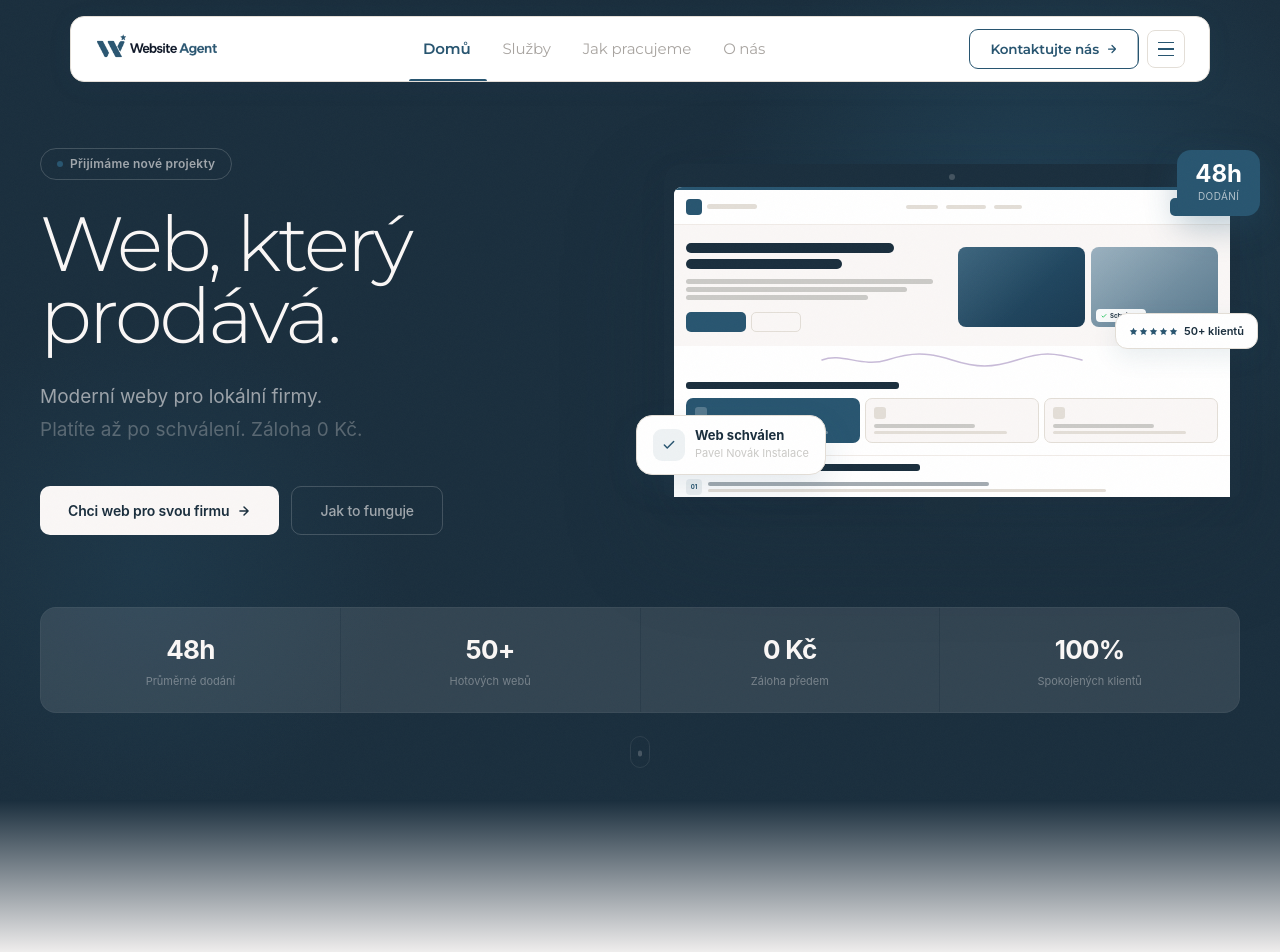
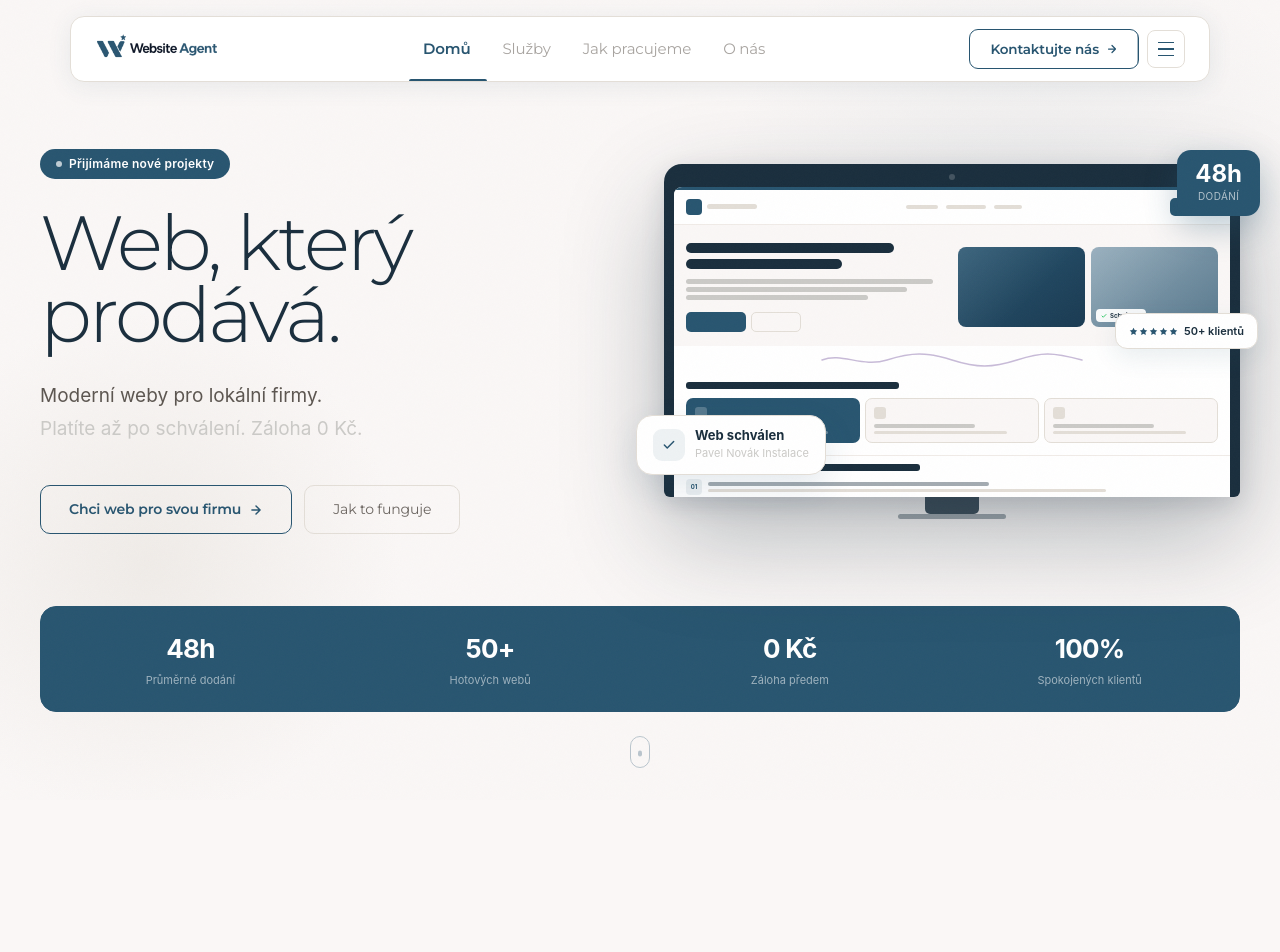
Before and after one commit to maxcz323/WebsiteAgent, a Next.js app: page / in a window 1280 px wide. Shown: the top 952 px of the page. Built offline with nearby package versions, Linux system fonts and the light colour scheme.

Commit message:
Revert "feat: v3.97 - homepage redesign dark hero + utlumene barvy v sekcich"
This reverts commit dfbaaef74d50d192c5d9f9d5e1c8f59cbd17d975.

```diff
--- a/app/(marketing)/page.tsx
+++ b/app/(marketing)/page.tsx
@@ -12,8 +12,9 @@ const ACCENT = '#285570';
 const CARD: React.CSSProperties = {
   background: '#ffffff',
   border: '1px solid #e3ded7',
+  borderTop: '3px solid #285570',
   borderRadius: '18px', padding: '28px',
-  boxShadow: '0 2px 16px rgba(40,85,112,0.05)',
+  boxShadow: '0 4px 24px rgba(40,85,112,0.08)',
 };
 
 const MOBILE_RESET = `
@@ -249,12 +250,14 @@ const STATS = [
 
 function Hero() {
   return (
-    <section style={{ background: '#1a2e3d', minHeight: '100vh', display: 'flex', flexDirection: 'column', justifyContent: 'center', overflow: 'hidden', position: 'relative' }}>
-      <div aria-hidden style={{ position: 'absolute', top: '-15%', right: '-8%', width: '700px', height: '700px', borderRadius: '50%', background: 'radial-gradient(circle, rgba(40,85,112,0.45) 0%, transparent 65%)', pointerEvents: 'none' }} />
-      <div aria-hidden style={{ position: 'absolute', bottom: '-5%', left: '-10%', width: '550px', height: '550px', borderRadius: '50%', background: 'radial-gradient(circle, rgba(40,85,112,0.22) 0%, transparent 65%)', pointerEvents: 'none' }} />
+    <section style={{ background: BG, minHeight: '100vh', display: 'flex', flexDirection: 'column', justifyContent: 'center', overflow: 'hidden', position: 'relative' }}>
+      {/* Background blobs */}
+      <div aria-hidden style={{ position: 'absolute', top: '-15%', right: '-8%', width: '700px', height: '700px', borderRadius: '50%', background: 'radial-gradient(circle, rgba(40,85,112,0.06) 0%, transparent 65%)', pointerEvents: 'none' }} />
+      <div aria-hidden style={{ position: 'absolute', bottom: '-5%', left: '-10%', width: '550px', height: '550px', borderRadius: '50%', background: 'radial-gradient(circle, rgba(227,222,215,0.45) 0%, transparent 65%)', pointerEvents: 'none' }} />
 
       <div className="relative z-10 w-full max-w-7xl mx-auto px-5 sm:px-10" style={{ paddingTop: '120px', paddingBottom: '60px' }}>
 
+        {/* ── 2-column grid ── */}
         <div className="grid grid-cols-1 lg:grid-cols-2 gap-12 items-center" style={{ marginBottom: '72px' }}>
 
           {/* Left: text */}
@@ -262,16 +265,16 @@ function Hero() {
             <motion.div
               initial={{ opacity: 0, y: 10 }} animate={{ opacity: 1, y: 0 }}
               transition={{ duration: 0.5, delay: 0.05 }}
-              style={{ display: 'inline-flex', alignItems: 'center', gap: '7px', border: '1px solid rgba(250,247,246,0.18)', borderRadius: '20px', padding: '6px 16px', marginBottom: '28px' }}
+              style={{ display: 'inline-flex', alignItems: 'center', gap: '7px', background: ACCENT, borderRadius: '20px', padding: '6px 16px', marginBottom: '28px' }}
             >
-              <div style={{ width: '6px', height: '6px', borderRadius: '50%', background: ACCENT }} />
-              <span style={{ fontSize: '12px', fontWeight: 600, color: 'rgba(250,247,246,0.6)', letterSpacing: '0.02em' }}>Přijímáme nové projekty</span>
+              <div style={{ width: '6px', height: '6px', borderRadius: '50%', background: 'rgba(255,255,255,0.7)' }} />
+              <span style={{ fontSize: '12px', fontWeight: 600, color: '#fff', letterSpacing: '0.02em' }}>Přijímáme nové projekty</span>
             </motion.div>
 
             <motion.h1
               initial={{ opacity: 0, y: 24 }} animate={{ opacity: 1, y: 0 }}
               transition={{ duration: 0.7, delay: 0.12 }}
-              style={{ fontFamily: 'var(--font-display)', fontWeight: 300, letterSpacing: '-0.04em', lineHeight: 0.95, color: '#faf7f6', fontSize: 'clamp(44px,6vw,88px)', marginBottom: '28px' }}
+              style={{ fontFamily: 'var(--font-display)', fontWeight: 300, letterSpacing: '-0.04em', lineHeight: 0.95, color: '#1a2e3d', fontSize: 'clamp(44px,6vw,88px)', marginBottom: '28px' }}
             >
               Web, který<br />prodává.
             </motion.h1>
@@ -279,10 +282,10 @@ function Hero() {
             <motion.p
               initial={{ opacity: 0, y: 16 }} animate={{ opacity: 1, y: 0 }}
               transition={{ duration: 0.6, delay: 0.22 }}
-              style={{ fontSize: '19px', lineHeight: 1.7, color: 'rgba(250,247,246,0.58)', maxWidth: '380px', marginBottom: '40px' }}
+              style={{ fontSize: '19px', lineHeight: 1.7, color: '#5c5650', maxWidth: '380px', marginBottom: '40px' }}
             >
               Moderní weby pro lokální firmy.<br />
-              <span style={{ color: 'rgba(250,247,246,0.28)' }}>Platíte až po schválení. Záloha 0 Kč.</span>
+              <span style={{ color: '#cbcac7' }}>Platíte až po schválení. Záloha 0 Kč.</span>
             </motion.p>
 
             <motion.div
@@ -290,67 +293,68 @@ function Hero() {
               transition={{ duration: 0.6, delay: 0.32 }}
               className="flex flex-col sm:flex-row gap-3"
             >
-              <Link href="/kontakt"
-                style={{ display: 'inline-flex', alignItems: 'center', justifyContent: 'center', gap: '8px', fontSize: '14px', fontWeight: 600, letterSpacing: '-0.01em', textDecoration: 'none', padding: '13px 28px', borderRadius: '10px', background: '#faf7f6', color: '#1a2e3d', transition: 'opacity 0.2s, transform 0.2s', whiteSpace: 'nowrap' }}
-                onMouseEnter={e => { e.currentTarget.style.opacity = '0.88'; e.currentTarget.style.transform = 'translateY(-1px)'; }}
-                onMouseLeave={e => { e.currentTarget.style.opacity = '1'; e.currentTarget.style.transform = ''; }}
-              >
+              <Link href="/kontakt" className="btn-mkt-primary">
                 Chci web pro svou firmu
                 <svg width="14" height="14" viewBox="0 0 24 24" fill="none" stroke="currentColor" strokeWidth="2.5" strokeLinecap="round" strokeLinejoin="round"><path d="M5 12h14M12 5l7 7-7 7" /></svg>
               </Link>
-              <Link href="/jak-pracujeme"
-                style={{ display: 'inline-flex', alignItems: 'center', justifyContent: 'center', gap: '8px', fontSize: '14px', fontWeight: 500, letterSpacing: '-0.01em', textDecoration: 'none', padding: '13px 28px', borderRadius: '10px', border: '1.5px solid rgba(250,247,246,0.18)', color: 'rgba(250,247,246,0.6)', transition: 'border-color 0.2s, color 0.2s, transform 0.2s', whiteSpace: 'nowrap' }}
-                onMouseEnter={e => { e.currentTarget.style.borderColor = 'rgba(250,247,246,0.4)'; e.currentTarget.style.color = '#faf7f6'; e.currentTarget.style.transform = 'translateY(-1px)'; }}
-                onMouseLeave={e => { e.currentTarget.style.borderColor = 'rgba(250,247,246,0.18)'; e.currentTarget.style.color = 'rgba(250,247,246,0.6)'; e.currentTarget.style.transform = ''; }}
-              >Jak to funguje</Link>
+              <Link href="/jak-pracujeme" className="btn-mkt-ghost">Jak to funguje</Link>
             </motion.div>
           </div>
 
-          {/* Right: monitor visual */}
+          {/* Right: monitor visual with background text watermark */}
           <motion.div
             initial={{ opacity: 0, x: 40 }} animate={{ opacity: 1, x: 0 }}
             transition={{ duration: 0.85, delay: 0.2, ease: [0.22, 1, 0.36, 1] }}
             className="hidden lg:block"
             style={{ position: 'relative' }}
           >
+            {/* Ghost text — centered behind the monitor */}
             <div aria-hidden style={{
-              position: 'absolute', top: '50%', left: '50%',
+              position: 'absolute',
+              top: '50%',
+              left: '50%',
               transform: 'translate(-50%, -58%)',
               fontFamily: 'var(--font-display)',
-              fontSize: 'clamp(90px, 9vw, 130px)', fontWeight: 300,
-              letterSpacing: '-0.04em', lineHeight: 0.88,
-              color: 'rgba(250,247,246,0.04)',
-              userSelect: 'none', pointerEvents: 'none', zIndex: 0,
-              whiteSpace: 'nowrap', textAlign: 'center',
+              fontSize: 'clamp(90px, 9vw, 130px)',
+              fontWeight: 300,
+              letterSpacing: '-0.04em',
+              lineHeight: 0.88,
+              color: 'rgba(26,46,61,0.06)',
+              userSelect: 'none',
+              pointerEvents: 'none',
+              zIndex: 0,
+              whiteSpace: 'nowrap',
+              textAlign: 'center',
             }}>
               Web,<br />který
             </div>
+
             <div style={{ position: 'relative', zIndex: 1 }}>
               <MonitorVisual />
             </div>
           </motion.div>
         </div>
 
-        {/* ── Stats bar ── */}
+        {/* ── Stats bar — full width ── */}
         <motion.div
           initial={{ opacity: 0, y: 16 }} animate={{ opacity: 1, y: 0 }}
           transition={{ duration: 0.7, delay: 0.5 }}
           className="grid grid-cols-2 sm:grid-cols-4 gap-px"
-          style={{ background: 'rgba(250,247,246,0.07)', borderRadius: '16px', overflow: 'hidden', border: '1px solid rgba(250,247,246,0.08)' }}
+          style={{ background: ACCENT, borderRadius: '16px', overflow: 'hidden', border: `1px solid ${ACCENT}` }}
         >
           {STATS.map(s => (
-            <div key={s.l} style={{ background: 'rgba(250,247,246,0.04)', padding: '22px 28px', textAlign: 'center' }}>
-              <p style={{ fontSize: '26px', fontWeight: 700, color: '#faf7f6', letterSpacing: '-0.03em', marginBottom: '4px' }}>{s.n}</p>
-              <p style={{ fontSize: '11px', color: 'rgba(250,247,246,0.35)', margin: 0 }}>{s.l}</p>
+            <div key={s.l} style={{ background: ACCENT, padding: '22px 28px', textAlign: 'center' }}>
+              <p style={{ fontSize: '26px', fontWeight: 700, color: '#fff', letterSpacing: '-0.03em', marginBottom: '4px' }}>{s.n}</p>
+              <p style={{ fontSize: '11px', color: 'rgba(255,255,255,0.55)', margin: 0 }}>{s.l}</p>
             </div>
           ))}
         </motion.div>
       </div>
 
       {/* Scroll indicator */}
-      <div className="absolute bottom-8 left-1/2 -translate-x-1/2 pointer-events-none" style={{ opacity: 0.2 }}>
-        <div style={{ width: '20px', height: '32px', borderRadius: '10px', border: '1px solid rgba(250,247,246,0.4)', display: 'flex', alignItems: 'flex-start', justifyContent: 'center', paddingTop: '6px' }}>
-          <motion.div style={{ width: '4px', height: '6px', borderRadius: '2px', background: '#faf7f6' }}
+      <div className="absolute bottom-8 left-1/2 -translate-x-1/2 pointer-events-none" style={{ opacity: 0.3 }}>
+        <div style={{ width: '20px', height: '32px', borderRadius: '10px', border: `1px solid ${ACCENT}`, display: 'flex', alignItems: 'flex-start', justifyContent: 'center', paddingTop: '6px' }}>
+          <motion.div style={{ width: '4px', height: '6px', borderRadius: '2px', background: ACCENT }}
             animate={{ y: [0, 10, 0] }} transition={{ duration: 1.6, repeat: Infinity, ease: 'easeInOut' }} />
         </div>
       </div>
@@ -416,7 +420,7 @@ function ServicesSection() {
               className="cursor-pointer group"
               onClick={() => (window.location.href = s.href)}
             >
-              <div style={{ width: '44px', height: '44px', borderRadius: '12px', background: 'rgba(40,85,112,0.07)', color: ACCENT, display: 'flex', alignItems: 'center', justifyContent: 'center', marginBottom: '22px' }}>
+              <div style={{ width: '44px', height: '44px', borderRadius: '12px', background: ACCENT, color: '#fff', display: 'flex', alignItems: 'center', justifyContent: 'center', marginBottom: '22px' }}>
                 {s.icon}
               </div>
               <h3 style={{ fontSize: '15px', fontWeight: 600, color: '#1a2e3d', marginBottom: '8px' }}>{s.title}</h3>
@@ -473,7 +477,7 @@ function ProcessSection() {
                 transition={E(0.1 + i * 0.1)}
                 style={{ background: '#fff', border: '1px solid #e3ded7', borderRadius: '14px', padding: '18px 22px', display: 'flex', alignItems: 'center', gap: '16px', boxShadow: '0 2px 12px rgba(40,85,112,0.05)' }}
               >
-                <span style={{ fontSize: '11px', fontWeight: 700, letterSpacing: '0.05em', color: ACCENT, border: `1.5px solid ${ACCENT}`, borderRadius: '50%', width: '34px', height: '34px', display: 'flex', alignItems: 'center', justifyContent: 'center', flexShrink: 0 }}>{step.n}</span>
+                <span style={{ fontSize: '11px', fontWeight: 700, letterSpacing: '0.05em', color: '#fff', background: ACCENT, borderRadius: '50%', width: '34px', height: '34px', display: 'flex', alignItems: 'center', justifyContent: 'center', flexShrink: 0 }}>{step.n}</span>
                 <div style={{ flex: 1 }}>
                   <p style={{ fontSize: '15px', fontWeight: 600, color: '#1a2e3d', marginBottom: '2px' }}>{step.title}</p>
                   <p style={{ fontSize: '14px', color: '#a8a4a0', lineHeight: 1.5, margin: 0 }}>{step.desc}</p>
@@ -659,33 +663,36 @@ function Pricing() {
             return (
               <motion.div
                 key={plan.name}
-                style={{ ...motionStyle, position: 'relative', padding: pop ? '40px 28px 32px' : '32px 28px', background: '#fff', border: `1px solid ${pop ? ACCENT : '#e3ded7'}`, borderRadius: '18px', boxShadow: pop ? '0 8px 36px rgba(40,85,112,0.13)' : '0 2px 12px rgba(40,85,112,0.04)', ...(pop ? { marginTop: '-10px' } : {}) } as any}
+                style={{ ...motionStyle, position: 'relative', padding: pop ? '40px 28px 32px' : '32px 28px', background: pop ? ACCENT : '#fff', border: `1px solid ${pop ? ACCENT : '#e3ded7'}`, borderTop: `3px solid ${pop ? 'rgba(255,255,255,0.35)' : ACCENT}`, borderRadius: '18px', boxShadow: pop ? '0 12px 48px rgba(40,85,112,0.28)' : '0 2px 12px rgba(40,85,112,0.04)', ...(pop ? { marginTop: '-10px' } : {}) } as any}
               >
                 {pop && (
-                  <div style={{ position: 'absolute', top: 0, left: '50%', transform: 'translateX(-50%)', background: ACCENT, color: '#fff', fontSize: '10px', fontWeight: 700, letterSpacing: '0.08em', textTransform: 'uppercase', padding: '5px 16px', borderRadius: '0 0 10px 10px' }}>
+                  <div style={{ position: 'absolute', top: 0, left: '50%', transform: 'translateX(-50%)', background: '#fff', color: ACCENT, fontSize: '10px', fontWeight: 700, letterSpacing: '0.08em', textTransform: 'uppercase', padding: '5px 16px', borderRadius: '0 0 10px 10px' }}>
                     Nejoblíbenější
                   </div>
                 )}
                 <div style={{ display: 'flex', alignItems: 'center', gap: '9px', marginBottom: '18px' }}>
-                  <div style={{ width: '6px', height: '6px', borderRadius: '50%', background: ACCENT, flexShrink: 0 }} />
-                  <span style={{ fontSize: '15px', fontWeight: 600, color: '#1a2e3d' }}>{plan.name}</span>
+                  <div style={{ width: '6px', height: '6px', borderRadius: '50%', background: pop ? 'rgba(255,255,255,0.55)' : ACCENT, flexShrink: 0 }} />
+                  <span style={{ fontSize: '15px', fontWeight: 600, color: pop ? '#fff' : '#1a2e3d' }}>{plan.name}</span>
                 </div>
                 <div style={{ marginBottom: '6px', lineHeight: 1 }}>
-                  <span style={{ fontSize: '11px', color: '#cbcac7', verticalAlign: 'top', paddingTop: '8px', display: 'inline-block', marginRight: '2px' }}>od</span>
-                  <span style={{ fontSize: 'clamp(32px,3.5vw,44px)', fontWeight: 700, color: '#1a2e3d', letterSpacing: '-0.04em' }}>{plan.price}</span>
-                  <span style={{ fontSize: '13px', color: '#cbcac7', marginLeft: '4px' }}>Kč</span>
+                  <span style={{ fontSize: '11px', color: pop ? 'rgba(255,255,255,0.55)' : '#cbcac7', verticalAlign: 'top', paddingTop: '8px', display: 'inline-block', marginRight: '2px' }}>od</span>
+                  <span style={{ fontSize: 'clamp(32px,3.5vw,44px)', fontWeight: 700, color: pop ? '#fff' : '#1a2e3d', letterSpacing: '-0.04em' }}>{plan.price}</span>
+                  <span style={{ fontSize: '13px', color: pop ? 'rgba(255,255,255,0.55)' : '#cbcac7', marginLeft: '4px' }}>Kč</span>
                 </div>
-                <p style={{ fontSize: '15px', color: '#8a8480', lineHeight: 1.65, margin: '0 0 20px' }}>{plan.desc}</p>
-                <div style={{ height: '1px', background: '#e3ded7', marginBottom: '18px' }} />
+                <p style={{ fontSize: '15px', color: pop ? 'rgba(255,255,255,0.72)' : '#8a8480', lineHeight: 1.65, margin: '0 0 20px' }}>{plan.desc}</p>
+                <div style={{ height: '1px', background: pop ? 'rgba(255,255,255,0.2)' : '#e3ded7', marginBottom: '18px' }} />
                 <div style={{ display: 'flex', flexDirection: 'column', gap: '10px', marginBottom: '26px' }}>
                   {plan.features.map(f => (
                     <div key={f} style={{ display: 'flex', gap: '10px', alignItems: 'flex-start' }}>
-                      <svg width="12" height="12" viewBox="0 0 24 24" fill="none" stroke={ACCENT} strokeWidth="2.5" strokeLinecap="round" strokeLinejoin="round" style={{ flexShrink: 0, marginTop: '3px' }}><polyline points="20 6 9 17 4 12" /></svg>
-                      <span style={{ fontSize: '15px', color: '#6b6560', lineHeight: 1.55 }}>{f}</span>
+                      <svg width="12" height="12" viewBox="0 0 24 24" fill="none" stroke={pop ? '#fff' : ACCENT} strokeWidth="2.5" strokeLinecap="round" strokeLinejoin="round" style={{ flexShrink: 0, marginTop: '3px' }}><polyline points="20 6 9 17 4 12" /></svg>
+                      <span style={{ fontSize: '15px', color: pop ? 'rgba(255,255,255,0.85)' : '#6b6560', lineHeight: 1.55 }}>{f}</span>
                     </div>
                   ))}
                 </div>
-                <Link href="/kontakt" className={pop ? 'btn-mkt-card-primary' : 'btn-mkt-card-ghost'}>{plan.cta}</Link>
+                {pop
+                  ? <Link href="/kontakt" style={{ display: 'block', textAlign: 'center', background: '#fff', color: ACCENT, fontWeight: 700, padding: '12px 20px', borderRadius: '10px', fontSize: '14px', textDecoration: 'none', transition: 'opacity 0.15s' }}>{plan.cta}</Link>
+                  : <Link href="/kontakt" className="btn-mkt-card-ghost">{plan.cta}</Link>
+                }
               </motion.div>
             );
           })}
@@ -715,7 +722,6 @@ export default function HomePage() {
       <Grain />
       <CursorBlob />
       <Hero />
-      <SectionDivider from="#1a2e3d" to={BG} />
       <ServicesSection />
       <SectionDivider from={BG} to={BG2} />
       <ProcessSection />
```
Also changed, not shown: app/changelog/page.tsx (+0 -7 lines).
